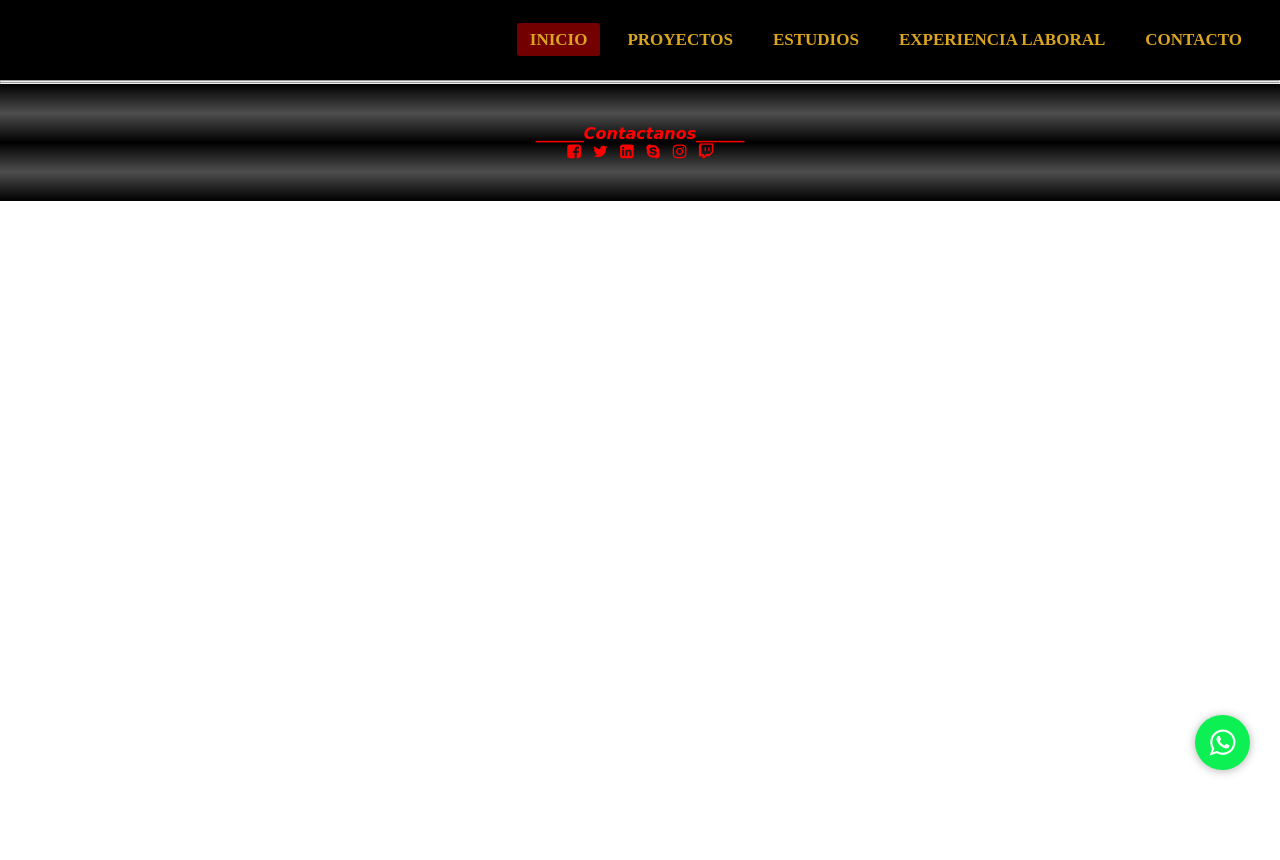
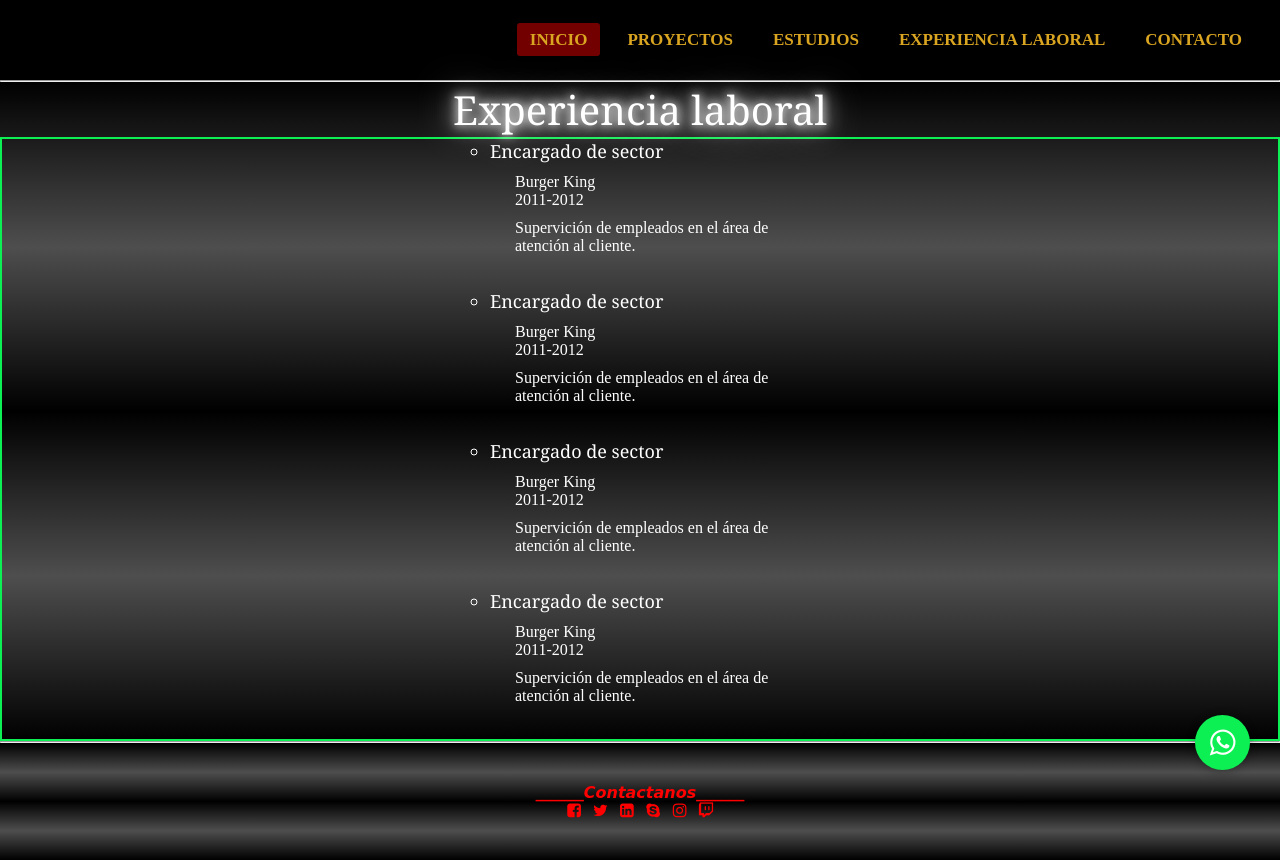
Before and after one commit to nicooalonsoo1992/Preproyecto2-Alonso, a plain HTML site: page pages/laboral.html in a window 1280 px wide. Before the commit the page ends 800 px from the top, so only its background shows below. Drawn offline with Linux system fonts and the light colour scheme.

Commit message:
preproyecto coderhouse

```diff
--- a/css/style.css
+++ b/css/style.css
@@ -375,7 +375,49 @@ li a:hover {
     font-size: 18px;
     font-weight: 200;
 }
-
+/***************EXPERIENCIA LABORAL**************/
+.laboral_contenedor--titulo{
+    display: flex;
+    place-content: center;
+}
+.laboral_titulo {
+    color: white;
+    text-shadow: 0 0 10px white,
+        0 0 20px white,
+        0 0 40px rgb(255, 255, 255);
+    font-size: 40px;
+    font-weight: 200;
+    font-family: Cambria, Cochin, Georgia, Times, 'Times New Roman', serif;
+}
+.caja_maestra{
+    border: #0df053 solid 2px;
+    display: flex;
+    flex-direction: column;
+    align-items: center;
+    width: 100%;
+    justify-content: center;
+    }
+.laboral_uno{
+    display: flex;
+    flex-direction: column;
+    width: 350px;
+    height: 150px;
+}
+.laboral_uno--titulo{
+    color: white;
+    font-family: Cambria, Cochin, Georgia, Times, 'Times New Roman', serif;
+    font-size: 18px;
+    list-style: circle;
+    margin-left: 25px;
+    margin-bottom: 10px;
+}
+.laboral_uno--parrafo{
+    color: white;
+    margin-left: 50px;
+}
+.separacion{
+    margin-top: 10px;
+}
 /*******************CONTACTO*********************/
 .img_contacto {
     background: url(../imagenes/contact.jpg) no-repeat center top / cover;
@@ -635,6 +677,10 @@ footer div a {
     .contenedor_form{
         padding-top: 100px;
     }
+    .laboral_contenedor--titulo{
+        padding-top: 80px;
+        padding-bottom: 10px;
+    }
 
     /*******MENU DESPLEGABLE********/
     nav {
--- a/pages/laboral.html
+++ b/pages/laboral.html
@@ -39,6 +39,94 @@
 <hr>
         </header>
         <main>
+                <div class="laboral_contenedor--titulo">
+                        <h1 class="laboral_titulo">
+                                Experiencia laboral
+                        </h1>
+                </div>
+        <div class="caja_maestra">
+                <div class="laboral_uno">
+                        <ul>
+                                <li class="laboral_uno--titulo">
+                                        Encargado de sector
+                                </li>
+                        </ul>
+                        <p class="laboral_uno--parrafo">
+                                Burger King
+                        </p>
+                        <p class="laboral_uno--parrafo">
+                                2011-2012
+                        </p>
+                        <p class="laboral_uno--parrafo separacion">
+                                Supervición de empleados en el área de atención al cliente.
+                        </p>
+                </div>
+                <div class="laboral_uno">
+                        <ul>
+                                <li class="laboral_uno--titulo">
+                                        Encargado de sector
+                                </li>
+                        </ul>
+                        <p class="laboral_uno--parrafo">
+                                Burger King
+                        </p>
+                        <p class="laboral_uno--parrafo">
+                                2011-2012
+                        </p>
+                        <p class="laboral_uno--parrafo separacion">
+                                Supervición de empleados en el área de atención al cliente.
+                        </p>
+                </div>
+                <div class="laboral_uno">
+                        <ul>
+                                <li class="laboral_uno--titulo">
+                                        Encargado de sector
+                                </li>
+                        </ul>
+                        <p class="laboral_uno--parrafo">
+                                Burger King
+                        </p>
+                        <p class="laboral_uno--parrafo">
+                                2011-2012
+                        </p>
+                        <p class="laboral_uno--parrafo separacion">
+                                Supervición de empleados en el área de atención al cliente.
+                        </p>
+                </div>
+                <div class="laboral_uno">
+                        <ul>
+                                <li class="laboral_uno--titulo">
+                                        Encargado de sector
+                                </li>
+                        </ul>
+                        <p class="laboral_uno--parrafo">
+                                Burger King
+                        </p>
+                        <p class="laboral_uno--parrafo">
+                                2011-2012
+                        </p>
+                        <p class="laboral_uno--parrafo separacion">
+                                Supervición de empleados en el área de atención al cliente.
+                        </p>
+                </div>
+        </div>
+
+
+
+
+
+
+
+
+
+
+
+
+
+
+
+
+
                 <!------whatsapp btn------->
                 <a href="https://api.whatsapp.com/send?phone=1133933353" class="btn-wsp" target="_blank">
                         <i class="icon-whatsapp"></i>
```
